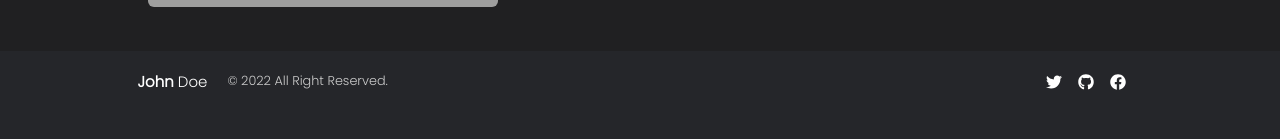
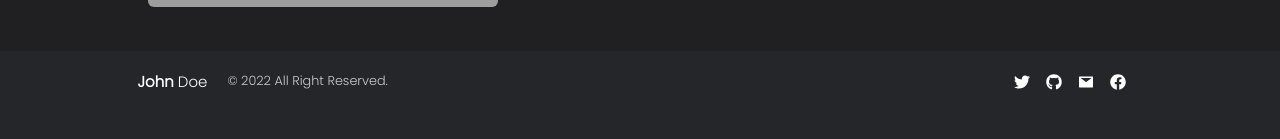
Before and after one commit to Benrobo/baaymax, a Next.js app: page /about in a window 1280 px wide. Shown: the part 813-952 px from the top of the page. Built offline with nearby package versions, Linux system fonts and the light colour scheme; grey boxes are pictures that could not be loaded.

Commit message:
added major changes

```diff
--- a/components/Footer/index.js
+++ b/components/Footer/index.js
@@ -1,5 +1,8 @@
 import { Container } from ".."
-import { FaTwitter, FaGithub, FaFacebook } from 'react-icons/fa'
+import { FaTwitter, FaGithub, FaFacebook, FaVoicemail } from 'react-icons/fa'
+import { AiFillMail } from "react-icons/ai"
+
+import socials from "../../data/socials.json"
 
 function Footer() {
   return (
@@ -17,9 +20,13 @@ function Footer() {
           </div>
           <div className="right">
             <div className="socials flex flex-row items-center justify-center">
-              <SocialLink url="https://twitter.com/benaiah_al" children={<FaTwitter />} />
-              <SocialLink url="https://github.com/benrobo" children={<FaGithub />} />
-              <SocialLink url="https://facebook.com/benaiah.alumona" children={<FaFacebook />} />
+              {socials["twitter"] !== "" && <SocialLink url={socials["twitter"]} children={<FaTwitter />} />}
+
+              {socials["github"] !== "" && <SocialLink url={socials["github"]} children={<FaGithub />} />}
+
+              {socials["email"] !== "" && <SocialLink url={socials["email"]} children={<AiFillMail />} />}
+
+              {socials["facebook"] !== "" && <SocialLink url={socials["facebook"]} children={<FaFacebook />} />}
             </div>
           </div>
 
--- a/components/Navbar/index.js
+++ b/components/Navbar/index.js
@@ -4,6 +4,7 @@ import Link from "next/link"
 import { FaGithub, FaTwitter } from "react-icons/fa"
 import { FiMail } from "react-icons/fi"
 import usersInfo from "../../data/usersInfo.json"
+import { socials } from "../../data/socials.json"
 import avatar from "../../public/images/avatar/avatar.png"
 
 function NavBar() {
@@ -32,18 +33,24 @@ function NavBar() {
                 </div>
                 <div className={`relative right w-[50vmin] hidden md:flex `}>
                     <ul className={`flex flex-row align-center justify-between items-center`}>
-                        <a href="" className={`w-[100px] text-[17px] flex flex-row align-center justify-center items-center decoration-none  hover:text-white `}>
+                        {socials["twitter"] !== "" &&
+                            <a href={socials["twitter"]} target="_blank" className={`w-[100px] text-[17px] flex flex-row align-center justify-center items-center decoration-none  hover:text-white `}>
                                 <FaTwitter className={`mr-[10px] `} />
                                 <small>Twitter</small>
-                        </a>
-                        <a href="" className={`w-[100px] text-[17px] flex flex-row align-center justify-center items-center decoration-none  hover:text-white `}>
+                            </a>}
+
+                        {socials["github"] !== "" &&
+                            <a href={socials["github"]} target="_blank" className={`w-[100px] text-[17px] flex flex-row align-center justify-center items-center decoration-none  hover:text-white `}>
                                 <FaGithub className={`mr-[10px] `} />
                                 <small>Github</small>
-                        </a>
-                        <a href="" className={`w-[100px] text-[17px] flex flex-row align-center justify-center items-center decoration-none  hover:text-white `}>
+                            </a>}
+
+                        {socials["email"] !== "" &&
+                            <a href={`mailto:${socials["email"]}`} className={`w-[100px] text-[17px] flex flex-row align-center justify-center items-center decoration-none  hover:text-white `}>
                                 <FiMail className={`mr-[10px] icon mail`} />
                                 <small>Email</small>
-                        </a>
+                            </a>}
+
                     </ul>
                 </div>
                 <div className={`absolute top-[15px] right-[25px] md:hidden `}>
--- a/data/socials.json
+++ b/data/socials.json
@@ -1,9 +1,9 @@
 {
     "socials":{
-        "facebook": "",
-        "github":"",
-        "instagram":"",
-        "twitter":"",
-        "email":""
+        "facebook": "https://web.facebook.com/benaiah.alumona.5/",
+        "github":"https://github.com/benrobo",
+        "instagram":"https://instagram.com/_benrobo",
+        "twitter":"https://twitter.com/benaiah_al",
+        "email":"alumonabenaiah71@gmail.com"
     }
 }
```
Lines whose indentation alone changed are shown as unchanged.
